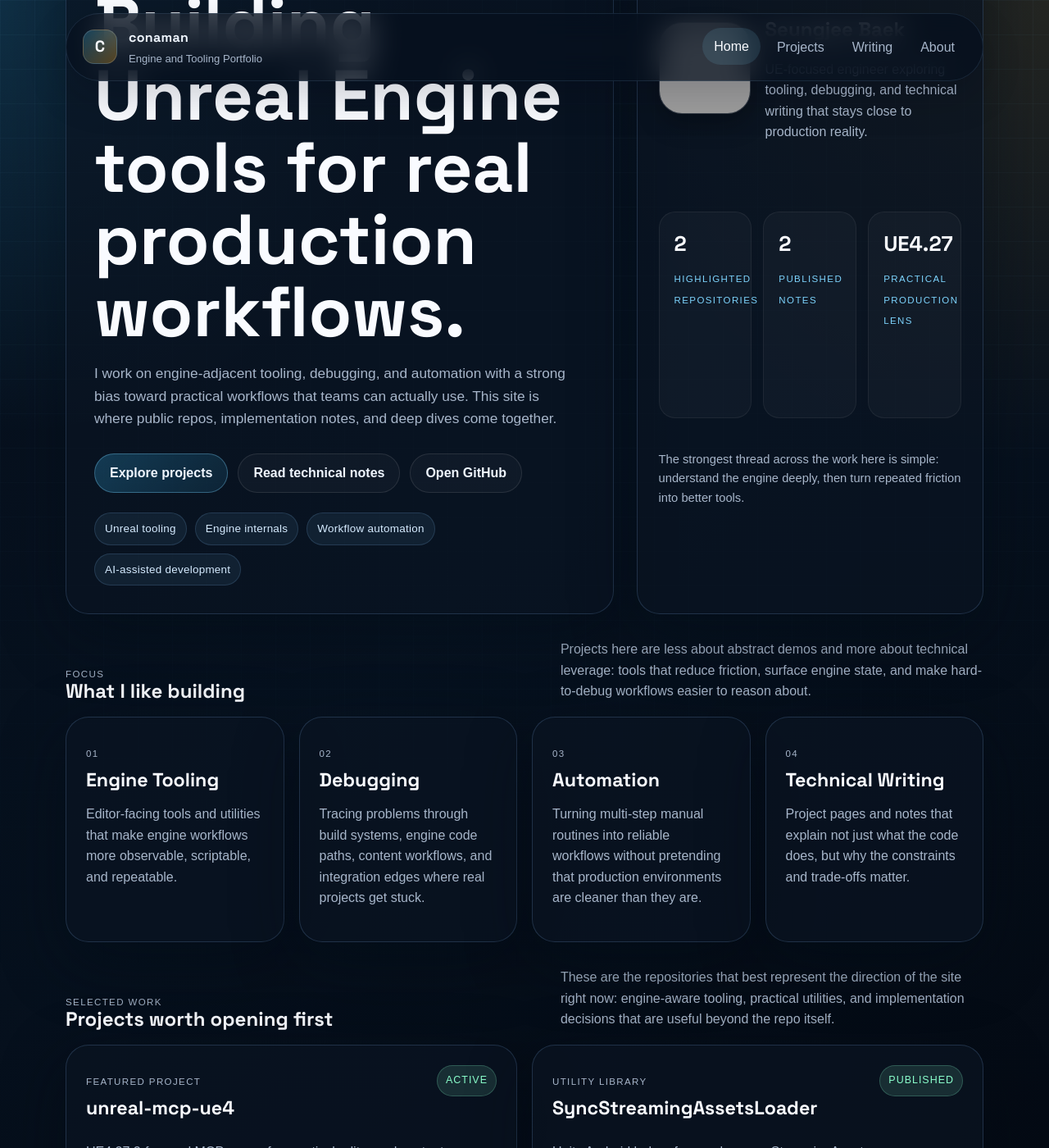
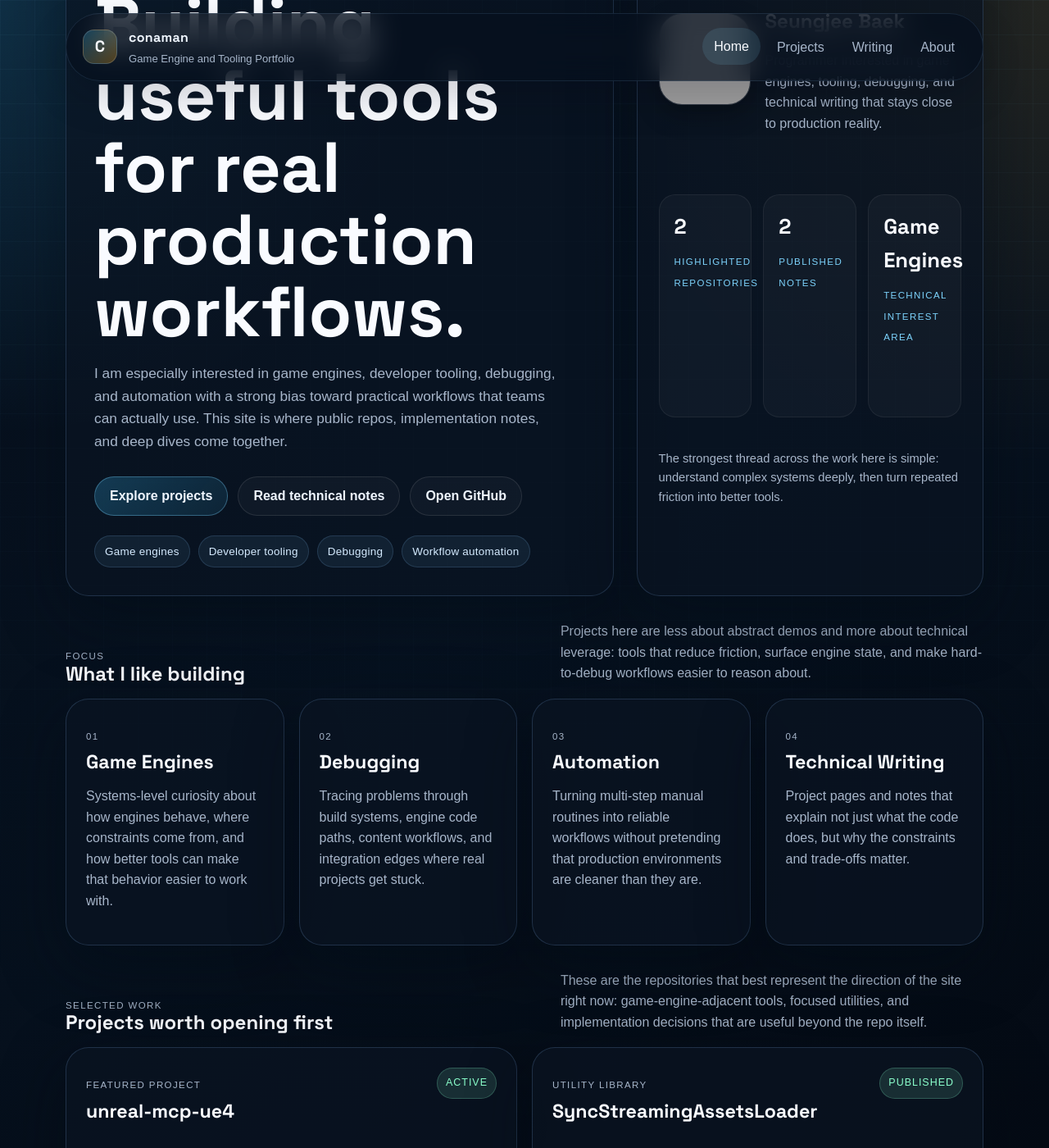
Before and after one commit to conaman/conaman.github.io, a Jekyll site: the page built from index.html, in a window 1280 px wide and 1400 px high, scrolled down 246 px. Shown: the whole window at 82% size. Built offline with Jekyll 4.4.1, drawn with Linux system fonts in a browser that asks for light colours; some web fonts are replaced; some of the changed text lies outside the part shown; grey boxes are pictures that could not be loaded.

Commit message:
Adjust site copy toward broader game engine focus

```diff
--- a/_config.yml
+++ b/_config.yml
@@ -1,5 +1,5 @@
-title: "conaman | Engine & Tooling Portfolio"
-description: "Game client and engine programmer focused on Unreal Engine tooling, engine internals, and practical AI-assisted workflows."
+title: "conaman | Game Engine & Tooling Portfolio"
+description: "Game client programmer with a strong interest in game engines, developer tooling, debugging, automation, and practical AI-assisted workflows."
 url: "https://conaman.github.io"
 baseurl: ""
 lang: "en"
--- a/_layouts/default.html
+++ b/_layouts/default.html
@@ -31,7 +31,7 @@
           <span class="brand-mark">C</span>
           <span class="brand-copy">
             <strong>conaman</strong>
-            <small>Engine and Tooling Portfolio</small>
+            <small>Game Engine and Tooling Portfolio</small>
           </span>
         </a>
         <nav class="site-nav" aria-label="Primary">
@@ -47,7 +47,7 @@
       </main>
 
       <footer class="site-footer">
-        <p>Built on GitHub Pages for project notes, case studies, and engine-focused experiments.</p>
+        <p>Built on GitHub Pages for project notes, case studies, and practical experiments.</p>
         <div class="footer-links">
           <a href="https://github.com/conaman">GitHub</a>
           <a href="mailto:{{ site.email }}">{{ site.email }}</a>
--- a/index.html
+++ b/index.html
@@ -1,24 +1,24 @@
 ---
 title: Home
-description: "Project-first homepage for conaman, focused on Unreal Engine tooling, debugging, and practical AI-assisted workflows."
+description: "Project-first homepage for conaman, focused on game engines, developer tooling, debugging, automation, and practical AI-assisted workflows."
 nav_key: home
 ---
 {% assign featured_projects = site.data.projects | where: "featured", true %}
 <section class="hero">
   <div class="hero-copy">
-    <p class="hero-eyebrow">Game client and engine programmer</p>
-    <h1>Building Unreal Engine tools for real production workflows.</h1>
-    <p class="hero-lede">I work on engine-adjacent tooling, debugging, and automation with a strong bias toward practical workflows that teams can actually use. This site is where public repos, implementation notes, and deep dives come together.</p>
+    <p class="hero-eyebrow">Game client programmer</p>
+    <h1>Building useful tools for real production workflows.</h1>
+    <p class="hero-lede">I am especially interested in game engines, developer tooling, debugging, and automation with a strong bias toward practical workflows that teams can actually use. This site is where public repos, implementation notes, and deep dives come together.</p>
     <div class="cta-row">
       <a class="button button-primary" href="{{ '/projects/' | relative_url }}">Explore projects</a>
       <a class="button button-secondary" href="{{ '/writing/' | relative_url }}">Read technical notes</a>
       <a class="button button-secondary" href="https://github.com/conaman">Open GitHub</a>
     </div>
     <div class="hero-badges">
-      <span>Unreal tooling</span>
-      <span>Engine internals</span>
+      <span>Game engines</span>
+      <span>Developer tooling</span>
+      <span>Debugging</span>
       <span>Workflow automation</span>
-      <span>AI-assisted development</span>
     </div>
   </div>
 
@@ -28,7 +28,7 @@ nav_key: home
       <div>
         <p class="section-eyebrow">Profile</p>
         <h2 class="profile-card__name">Seungjee Baek</h2>
-        <p class="profile-card__role">UE-focused engineer exploring tooling, debugging, and technical writing that stays close to production reality.</p>
+        <p class="profile-card__role">Programmer interested in game engines, tooling, debugging, and technical writing that stays close to production reality.</p>
       </div>
     </div>
 
@@ -42,12 +42,12 @@ nav_key: home
         <span class="metric-label">published notes</span>
       </div>
       <div class="metric">
-        <strong>UE4.27</strong>
-        <span class="metric-label">practical production lens</span>
+        <strong>Game Engines</strong>
+        <span class="metric-label">technical interest area</span>
       </div>
     </div>
 
-    <p class="microcopy">The strongest thread across the work here is simple: understand the engine deeply, then turn repeated friction into better tools.</p>
+    <p class="microcopy">The strongest thread across the work here is simple: understand complex systems deeply, then turn repeated friction into better tools.</p>
   </aside>
 </section>
 
@@ -63,8 +63,8 @@ nav_key: home
   <div class="focus-grid">
     <article class="focus-card">
       <p class="card-eyebrow">01</p>
-      <h3>Engine Tooling</h3>
-      <p>Editor-facing tools and utilities that make engine workflows more observable, scriptable, and repeatable.</p>
+      <h3>Game Engines</h3>
+      <p>Systems-level curiosity about how engines behave, where constraints come from, and how better tools can make that behavior easier to work with.</p>
     </article>
     <article class="focus-card">
       <p class="card-eyebrow">02</p>
@@ -90,7 +90,7 @@ nav_key: home
       <p class="section-eyebrow">Selected Work</p>
       <h2>Projects worth opening first</h2>
     </div>
-    <p>These are the repositories that best represent the direction of the site right now: engine-aware tooling, practical utilities, and implementation decisions that are useful beyond the repo itself.</p>
+    <p>These are the repositories that best represent the direction of the site right now: game-engine-adjacent tools, focused utilities, and implementation decisions that are useful beyond the repo itself.</p>
   </div>
 
   <div class="project-grid">
@@ -172,7 +172,7 @@ nav_key: home
   <div class="page-hero">
     <p class="section-eyebrow">About this site</p>
     <h2>This is a project-first portfolio, not a generic developer landing page.</h2>
-    <p class="page-intro">The goal is to show the through-line across public work: understand how the engine behaves, identify recurring friction in real workflows, and build tools or notes that make the next step clearer.</p>
+    <p class="page-intro">The goal is to show the through-line across public work: understand how complex systems behave, identify recurring friction in real workflows, and build tools or notes that make the next step clearer.</p>
     <div class="cta-row">
       <a class="button button-primary" href="{{ '/about/' | relative_url }}">More about me</a>
       <a class="button button-secondary" href="mailto:{{ site.email }}">Get in touch</a>
--- a/projects.html
+++ b/projects.html
@@ -1,13 +1,13 @@
 ---
 title: Projects
-description: "Selected projects by conaman across Unreal Engine tooling, utilities, and workflow automation."
+description: "Selected projects by conaman across game-engine-adjacent tooling, utilities, and workflow automation."
 nav_key: projects
 permalink: /projects/
 ---
 <section class="page-hero">
   <p class="section-eyebrow">Projects</p>
   <h1>Selected tools, utilities, and implementation-driven experiments.</h1>
-  <p class="page-intro">Each project here was chosen because it represents a real technical problem worth explaining: engine-version constraints, awkward platform behavior, or workflows that benefit from clearer tooling.</p>
+  <p class="page-intro">Each project here was chosen because it represents a real technical problem worth explaining: engine and system constraints, awkward platform behavior, or workflows that benefit from clearer tooling.</p>
   <div class="cta-row">
     <a class="button button-primary" href="https://github.com/conaman">GitHub profile</a>
     <a class="button button-secondary" href="{{ '/writing/' | relative_url }}">Related writing</a>
```
Also changed, not shown: about.html (+6 -6 lines).
